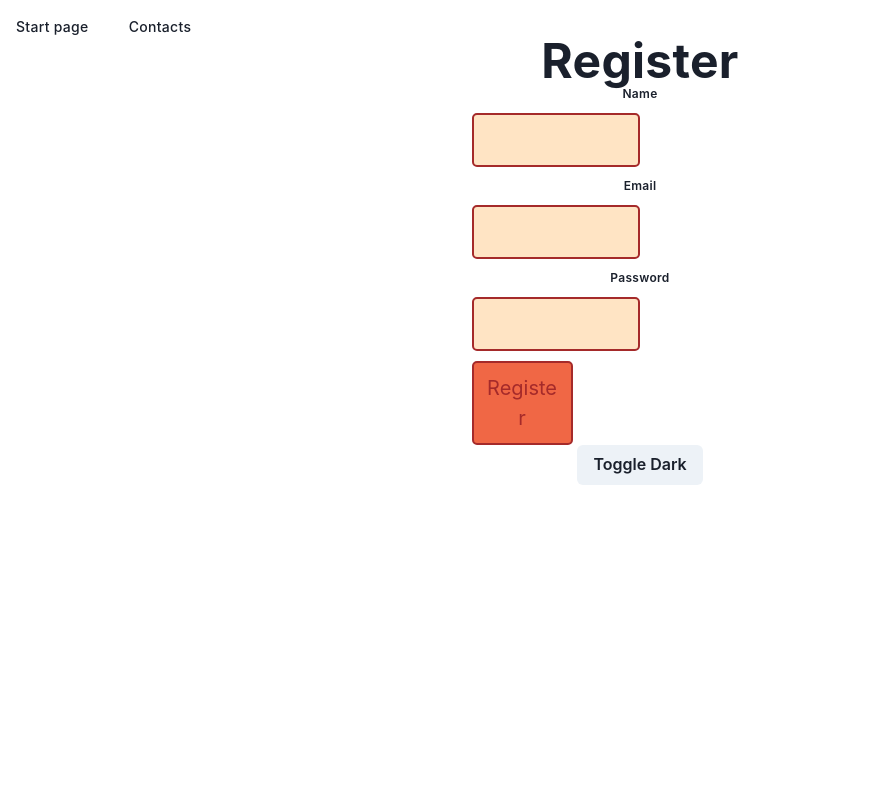
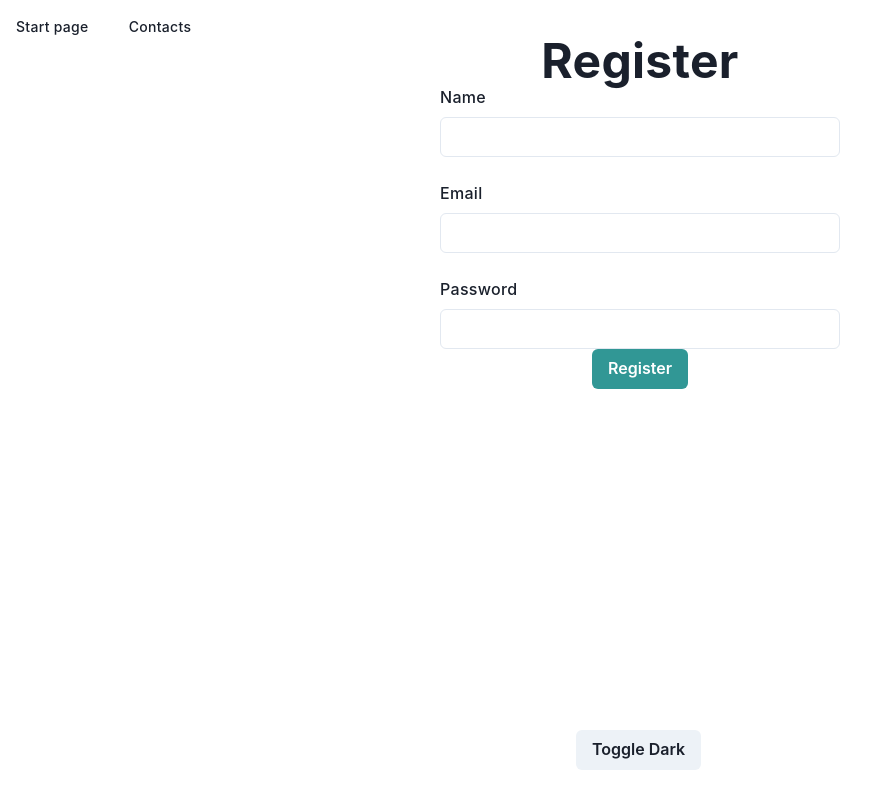
Before and after one commit to SofiiaShevtsova/goit-react-hw-08-phonebook, a React (Create React App) app: page /goit-react-hw-08-phonebook/register in a window 1280 px wide. Shown: the whole page, without its empty margins (0-886 px from the left). Built offline with nearby package versions, Linux system fonts and the light colour scheme.

Commit message:
do all color style

```diff
--- a/src/components/App.jsx
+++ b/src/components/App.jsx
@@ -26,7 +26,7 @@ function ToggleTheme() {
   const { colorMode, toggleColorMode } = useColorMode();
   return (
     <>
-      <Button onClick={toggleColorMode}>
+      <Button onClick={toggleColorMode} pos="fixed" bottom={'30px'} left={"45%"} zIndex={2}>
         Toggle {colorMode === 'light' ? 'Dark' : 'Light'}
       </Button>
     </>
@@ -62,9 +62,9 @@ const Loyout = () => {
           </BreadcrumbItem>
         </Breadcrumb>
         <Spacer />
-                {userState && <UserIn />}
+        {userState && <UserIn />}
       </Flex>
-      <Center >
+      <Center>
         <Suspense
           fallback={
             <Spinner
@@ -100,7 +100,7 @@ export const App = () => {
       fontWeight="semibold"
       letterSpacing="wide"
       fontSize="xs"
-      textAlign='center'
+      textAlign="center"
     >
       <Routes>
         <Route path="/" element={<Loyout />}>
@@ -132,7 +132,7 @@ export const App = () => {
           <Route path="*" element={<Navigate to="/" />} />
         </Route>
       </Routes>
-              <ToggleTheme />
+      <ToggleTheme/>
     </Box>
   );
 };
--- a/src/components/FilterContact/FilterContact.jsx
+++ b/src/components/FilterContact/FilterContact.jsx
@@ -1,11 +1,8 @@
 // import PropTypes from 'prop-types';
 import { useDispatch, useSelector } from 'react-redux';
 import { findContact } from 'redux/phonebookSlice';
-
-import { Formik } from 'formik';
-import StyleList from '../ComponentStyles/PhonebookStyles';
-
-const { FormStyle, FieldStyles } = StyleList;
+import { Input, FormControl, FormLabel, VStack } from '@chakra-ui/react';
+import { Formik, Form, Field } from 'formik';
 
 const FilterContact = props => {
   const findState = useSelector(state => state.phonebook.filter);
@@ -23,15 +20,22 @@ const FilterContact = props => {
         actions.setSubmitting(false);
       }}
     >
-      <FormStyle>
-        <label htmlFor="filter">Find contacts by name</label>
-        <FieldStyles
-          type="text"
-          name="filter"
-          onChange={filterFun}
-          value={findState}
-        />
-      </FormStyle>
+      <Form>
+        <VStack spacing={6} align="flex-start" w="400px">
+          <FormControl>
+            <FormLabel htmlFor="filter">Find contacts by name</FormLabel>
+            <Input
+              as={Field}
+              variant="outline"
+              focusBorderColor="teal.400"
+              type="text"
+              name="filter"
+              onChange={filterFun}
+              value={findState}
+            />
+          </FormControl>
+        </VStack>
+      </Form>
     </Formik>
   );
 };
--- a/src/components/FormAddContact/FormAddContact.jsx
+++ b/src/components/FormAddContact/FormAddContact.jsx
@@ -1,11 +1,9 @@
 import { useDispatch, useSelector } from 'react-redux';
 import { addContact } from 'redux/operationPhonebook';
 
-import { Formik } from 'formik';
+import { Formik, Form, Field } from 'formik';
 import * as Yup from 'yup';
-import StyleList from '../ComponentStyles/PhonebookStyles';
-
-const { FormStyle, FieldStyles, BtnStyle, ErrorMessageStyle } = StyleList;
+import { Input, FormControl, FormLabel, FormErrorMessage, VStack, Button } from '@chakra-ui/react';
 
 const SignupSchema = Yup.object().shape({
   name: Yup.string()
@@ -32,7 +30,7 @@ const FormAddContact = props => {
   const contactsState = useSelector(state => state.phonebook.contacts);
 
   return (
-    <div>
+    <>
       <Formik
         initialValues={{
           name: ``,
@@ -56,27 +54,42 @@ const FormAddContact = props => {
         }}
       >
         {props => (
-          <FormStyle>
-            <label htmlFor="name">Name</label>
-            <FieldStyles type="text" name="name" />
-            {props.errors.name && (
-              <ErrorMessageStyle id="feedback">
-                {props.errors.name}
-              </ErrorMessageStyle>
+          <Form>
+            <VStack spacing={6} align="flex-start" w="400px">
+              <FormControl>
+                  <FormLabel htmlFor="name">Name</FormLabel>
+                  <Input
+                    as={Field}
+                    variant="outline"
+                    focusBorderColor="teal.400"
+                    type="text"
+                    name="name"
+                  />
+                  {props.errors.name && (
+                    <FormErrorMessage id="feedback">
+                      {props.errors.name}
+                    </FormErrorMessage>
+                  )}
+            </FormControl>
+            <FormControl>
+              <FormLabel htmlFor="number">Number</FormLabel>
+              <Input
+                                  as={Field}
+                    variant="outline"
+                    focusBorderColor="teal.400"
+type="tel" name="number"
+              />{props.errors.number && (
+              <FormErrorMessage id="feedback">
+                {props.errors.number}
+              </FormErrorMessage>
             )}
-            <label htmlFor="number">Number</label>
-            <FieldStyles type="tel" name="number" />
-            {props.errors.number && (
-              <ErrorMessageStyle id="feedback">
-                {props.errors.number}
-              </ErrorMessageStyle>
-            )}
+            </FormControl></VStack>
 
-            <BtnStyle type="submit">Add contact</BtnStyle>
-          </FormStyle>
+            <Button type="submit" colorScheme='teal' _hover={{ bg: 'gray', color: "white" }}>Add contact</Button>
+          </Form>
         )}
       </Formik>
-    </div>
+    </>
   );
 };
 
--- a/src/components/Loading/Loading.jsx
+++ b/src/components/Loading/Loading.jsx
@@ -1,5 +1,13 @@
+import { Spinner } from "@chakra-ui/react";
+
 const Loading = () => {
-  return <div>Loading...</div>;
+  return <Spinner
+              thickness="4px"
+              speed="0.65s"
+              emptyColor="gray.200"
+              color="blue.500"
+              size="xl"
+            />;
 };
 
 export default Loading;
--- a/src/pages/Login/Login.jsx
+++ b/src/pages/Login/Login.jsx
@@ -1,12 +1,17 @@
-import { Formik } from 'formik';
+import { Formik, Form, Field } from 'formik';
 import * as Yup from 'yup';
 import { useDispatch } from 'react-redux';
+import {
+  Button,
+  Input,
+  VStack,
+  FormControl,
+  FormLabel,
+  FormErrorMessage,
+} from '@chakra-ui/react';
 import { logInUser } from 'redux/operationPhonebook';
-import StyleList from 'components/ComponentStyles/PhonebookStyles';
 
 import Section from 'components/Section/Section';
-
-const { FormStyle, FieldStyles, BtnStyle, ErrorMessageStyle } = StyleList;
 
 const SignupSchema = Yup.object().shape({
   email: Yup.mixed().test({
@@ -46,23 +51,48 @@ const Login = () => {
           }}
         >
           {props => (
-            <FormStyle>
-              <label htmlFor="email">Email</label>
-              <FieldStyles type="email" name="email" />
+            <Form>
+              <VStack spacing={6} align="flex-start" w="400px">
+                <FormControl>
+                  <FormLabel htmlFor="email">Email</FormLabel>
+                  <Input
+                    as={Field}
+                    variant="outline"
+                    focusBorderColor="teal.400"
+                    type="email"
+                    name="email"
+                  />
                   {props.errors.email && (
-                <ErrorMessageStyle id="feedback">
+                    <FormErrorMessage id="feedback">
                       {props.errors.email}
-                </ErrorMessageStyle>
+                    </FormErrorMessage>
                   )}
-              <label htmlFor="password">Password</label>
-              <FieldStyles type="text" name="password" />
+                </FormControl>
+                <FormControl>
+                  <FormLabel htmlFor="password">Password</FormLabel>
+                  <Input
+                    as={Field}
+                    variant="outline"
+                    focusBorderColor="teal.400"
+                    type="text"
+                    name="password"
+                  />
                   {props.errors.password && (
-                <ErrorMessageStyle id="feedback">
+                    <FormErrorMessage id="feedback">
                       {props.errors.password}
-                </ErrorMessageStyle>
+                    </FormErrorMessage>
                   )}
-              <BtnStyle type="submit">Log in...</BtnStyle>
-            </FormStyle>
+                </FormControl>
+              </VStack>
+
+              <Button
+                type="submit"
+                colorScheme="teal"
+                _hover={{ bg: 'gray', color: 'white' }}
+              >
+                Log in...
+              </Button>
+            </Form>
           )}
         </Formik>
       </Section>
--- a/src/pages/Register/Register.jsx
+++ b/src/pages/Register/Register.jsx
@@ -1,12 +1,17 @@
 import { useDispatch } from 'react-redux';
-import { Formik } from 'formik';
+import { Formik, Form, Field } from 'formik';
 import * as Yup from 'yup';
-import StyleList from 'components/ComponentStyles/PhonebookStyles';
+import {
+  Button,
+  Input,
+  VStack,
+  FormControl,
+  FormLabel,
+  FormErrorMessage,
+} from '@chakra-ui/react';
 import { registerNewUser } from 'redux/operationPhonebook';
 
 import Section from 'components/Section/Section';
-
-const { FormStyle, FieldStyles, BtnStyle, ErrorMessageStyle } = StyleList;
 
 const SignupSchema = Yup.object().shape({
   name: Yup.string()
@@ -36,7 +41,7 @@ const Register = () => {
 
   return (
     <>
-      <Section title={"Register"}>
+      <Section title={'Register'}>
         <Formik
           initialValues={{
             name: ``,
@@ -47,40 +52,72 @@ const Register = () => {
           onSubmit={(values, actions) => {
             actions.setSubmitting(false);
             actions.resetForm();
-              const user ={
+            const user = {
               name: values.name.trim(),
               email: values.email.trim(),
               password: values.password.trim(),
-              }
-              dispatch(registerNewUser(user))
+            };
+            dispatch(registerNewUser(user));
           }}
         >
           {props => (
-            <FormStyle>
-              <label htmlFor="name">Name</label>
-              <FieldStyles type="text" name="name" />
+            <Form>
+              <VStack spacing={6} align="flex-start" w="400px">
+                <FormControl>
+                  <FormLabel htmlFor="name">Name</FormLabel>
+                  <Input
+                    as={Field}
+                    variant="outline"
+                    focusBorderColor="teal.400"
+                    type="text"
+                    name="name"
+                  />
                   {props.errors.name && (
-                <ErrorMessageStyle id="feedback">
+                    <FormErrorMessage id="feedback">
                       {props.errors.name}
-                </ErrorMessageStyle>
+                    </FormErrorMessage>
                   )}
-              <label htmlFor="email">Email</label>
-              <FieldStyles type="email" name="email" />
+                </FormControl>
+
+                <FormControl>
+                  <FormLabel htmlFor="email">Email</FormLabel>
+                  <Input
+                    as={Field}
+                    variant="outline"
+                    focusBorderColor="teal.400"
+                    type="email"
+                    name="email"
+                  />
                   {props.errors.email && (
-                <ErrorMessageStyle id="feedback">
+                    <FormErrorMessage id="feedback">
                       {props.errors.email}
-                </ErrorMessageStyle>
+                    </FormErrorMessage>
                   )}
-              <label htmlFor="password">Password</label>
-              <FieldStyles type="text" name="password" />
+                </FormControl>
+                <FormControl>
+                  <FormLabel htmlFor="password">Password</FormLabel>
+                  <Input
+                    as={Field}
+                    variant="outline"
+                    focusBorderColor="teal.400"
+                    type="text"
+                    name="password"
+                  />
                   {props.errors.password && (
-                <ErrorMessageStyle id="feedback">
+                    <FormErrorMessage id="feedback">
                       {props.errors.password}
-                </ErrorMessageStyle>
+                    </FormErrorMessage>
                   )}
-
-              <BtnStyle type="submit">Register</BtnStyle>
-            </FormStyle>
+                </FormControl>
+              </VStack>
+              <Button
+                type="submit"
+                colorScheme="teal"
+                _hover={{ bg: 'gray', color: 'white' }}
+              >
+                Register
+              </Button>
+            </Form>
           )}
         </Formik>
       </Section>
```
Also changed, not shown: src/components/ContactsList/ContactsList.jsx (+18 -10 lines), src/pages/Contacts/Contacts.jsx (+13 -9 lines). Lines whose indentation alone changed are shown as unchanged.
